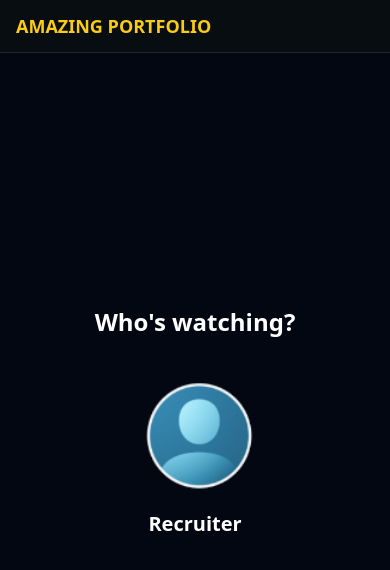
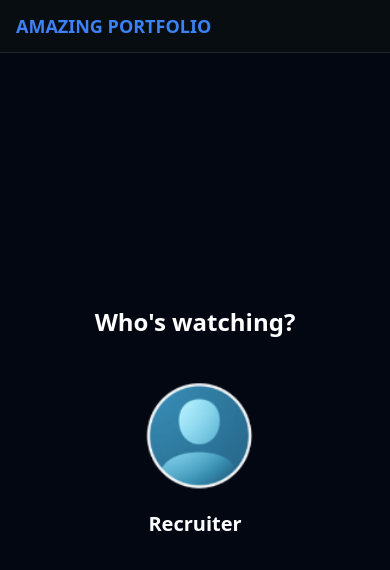
Before and after one commit to Aryan291003/My_portfolio, a React (Vite) app: page / in a window 390 px wide. Shown: the top 570 px of the page. Built offline with nearby package versions, Linux system fonts and the light colour scheme.

Commit message:
mobile responsive

```diff
--- a/src/components/LoginHeader.tsx
+++ b/src/components/LoginHeader.tsx
@@ -4,7 +4,7 @@
   return (
     <header className="fixed top-0 left-0 right-0 z-50 bg-[#0b0f12]/80 backdrop-blur-md border-b border-white/10">
       <div className="max-w-6xl mx-auto px-4 py-3 flex items-center justify-between">
-        <span className="font-bold text-yellow-400 text-lg">AMAZING PORTFOLIO</span>
+        <span className="font-bold text-blue-500 text-lg">AMAZING PORTFOLIO</span>
       </div>
     </header>
   );
```
